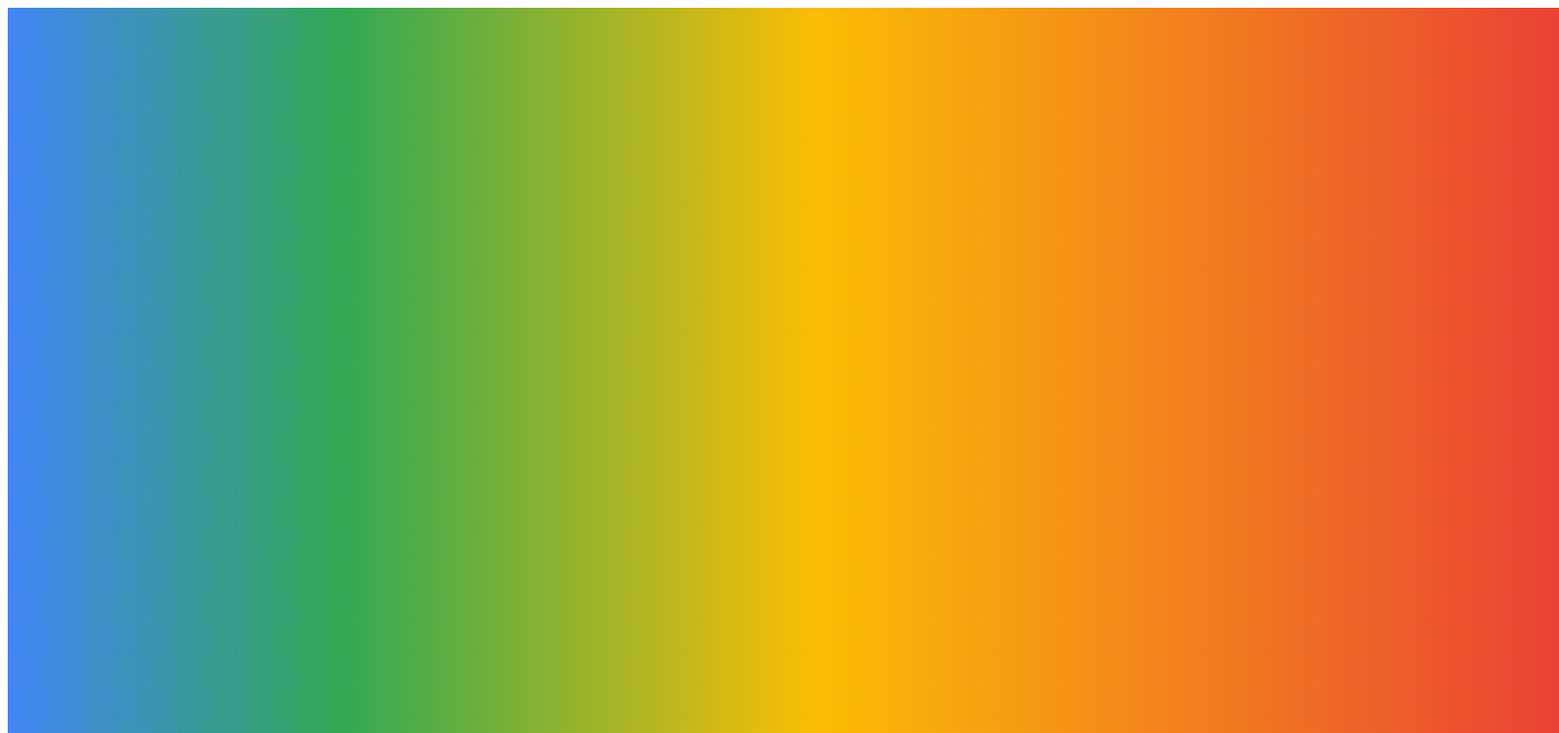
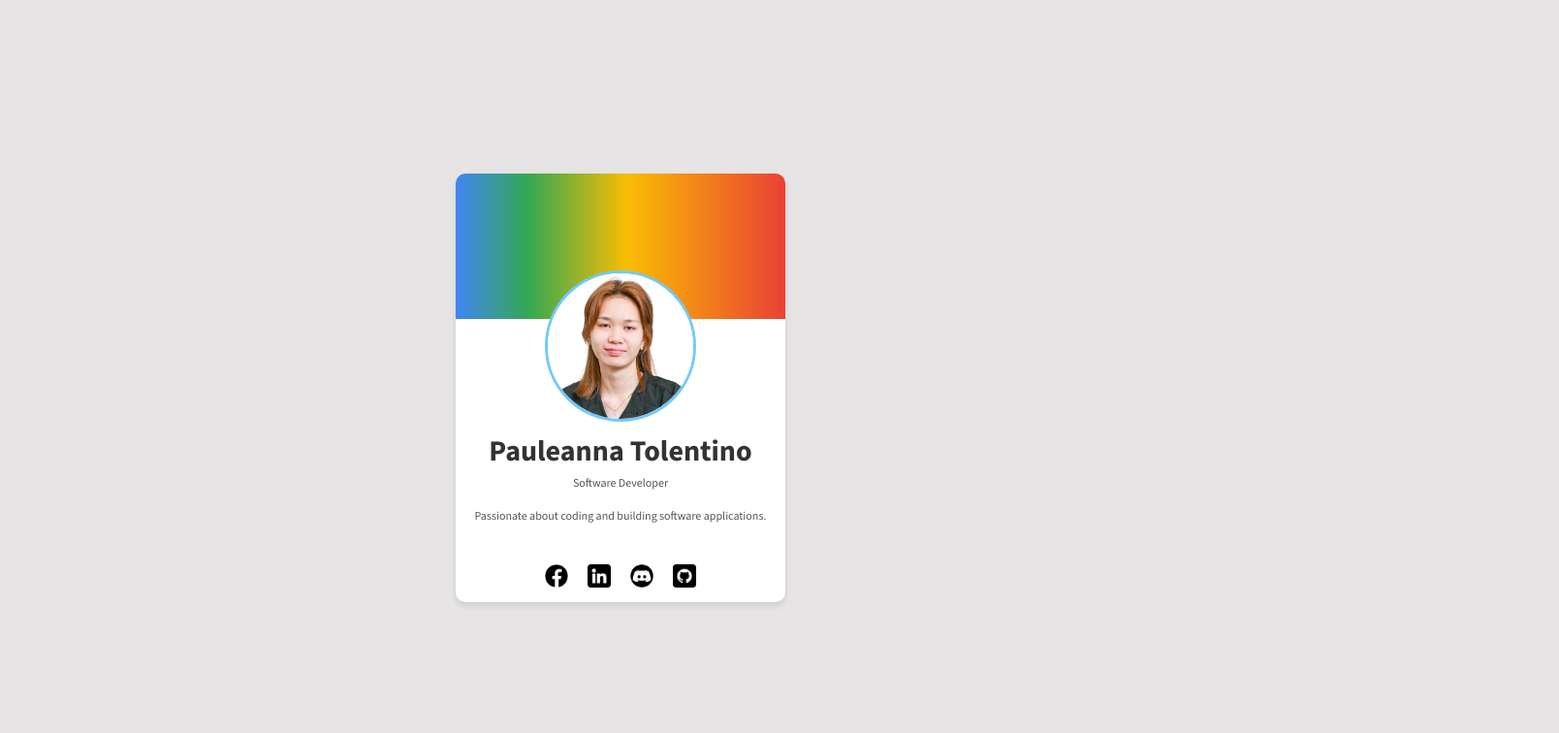
Before and after one commit to LuciTM/GDG-PUP-HTML-AND-CSS, a plain HTML site: page Assigments-Exercises/CSS-Assigments/CSS-3/CSS3.html in a window 1280 px wide. Shown: the top 756 px of the page at 97% size, 1608 px wide, since content can reach past the window. Drawn offline with nearby package versions, Linux system fonts and the light colour scheme.

Commit message:
Initial commit

```diff
--- a/Assigments-Exercises/CSS-Assigments/CSS-3/CSS3.css
+++ b/Assigments-Exercises/CSS-Assigments/CSS-3/CSS3.css
@@ -1,25 +1,103 @@
 /* body */
-
+body {
+    margin: 0;
+    font-family: 'Source Sans 3', sans-serif;
+    background-color: #d7d4d49c;
+    display: flex;
+    justify-content: center;
+    align-items: center;
+    height: 100vh;
+}
 /* profile-card */
+.profile-card {
+    border-radius: 10px;
+    overflow: hidden;
+    background-color: white;
+    box-shadow: 0 4px 6px rgba(0, 0, 0, 0.1);
+    text-align: center;
+}
 
 /* cover-photo img */
+.cover-photo img {
+    width: 100%;
+    height: 150px;
+    object-fit: cover;
+}
 
 /* profile-content */
+.profile-content {
+    padding: 20px;
+    position: relative;
+    margin-top: -75px; /* Adjusted for better alignment */
+}
 
 /* profile-picture */
+.profile-picture {
+    width: 150px;
+    height: 150px;
+    border: 3px solid #71c9ff;
+    border-radius: 50%;
+    margin: 0 auto;
+    overflow: hidden;
+    background-color: #ffffff;
+    position: relative;
+    z-index: 2;
+}
 
-/* profile-info h2*/
+.profile-picture img {
+    width: 100%;
+    height: 100%;
+    object-fit: cover;
+}
 
-/* profile-info title*/
+/* profile-info h2 */
+.profile-info h2 {
+    margin: 10px 0 5px;
+    font-size: 30px;
+    font-weight: bold;
+    color: #333333;
+}
 
-/* profile-info bio*/
+/* profile-info title */
+.profile-info .title {
+    font-size: 12px;
+    color: #555555;
+    margin: 5px 0;
+}
 
-/* title */
+/* profile-info bio */
+.profile-info .bio {
+    font-size: 12px;
+    color: #555555;
+    margin-top: 18px;
+}
 
-/* bio */
-
+.social {
+    margin-top: 10px;
+    margin-bottom: 10px;
+}
 /* social ul */
+.social ul {
+    display: flex; /* Corrected */
+    justify-content: center;
+    padding: 0;
+    margin: 0;
+    list-style: none;
+    gap: 20px; /* Corrected */
+}
 
 /* social a */
+.social ul li a {
+    display: inline-block;
+}
 
 /* social img */
+.social ul li a img {
+    width: 24px;
+    height: 24px;
+    transition: transform 0.2s ease-in-out;
+}
+
+.social ul li a img:hover {
+    transform: scale(1.1);
+}
--- a/Assigments-Exercises/CSS-Assigments/CSS-3/CSS3.html
+++ b/Assigments-Exercises/CSS-Assigments/CSS-3/CSS3.html
@@ -16,20 +16,20 @@
         </div>
         <div class="profile-content">
             <div class="profile-picture">
-                <img src="./images/sparky-profile.png" alt="Profile Picture">
+                <img src="./images/real-photo.png" alt="Profile Picture">
             </div>
             <div class="profile-info">
-                <h2>Sparky</h2>
-                <p class="title">Web Developer</p>
-                <p class="bio">Passionate about coding and building web applications.</p>
+                <h2>Pauleanna Tolentino</h2>
+                <p class="title">Software Developer</p>
+                <p class="bio">Passionate about coding and building software applications.</p>
             </div>
         </div>
         <div class="social">
             <ul>
-                <li><a href="https://facebook.com" target="_blank"><img src="images/facebook.png" alt="Facebook"></a></li>
-                <li><a href="https://linkedin.com" target="_blank"><img src="images/linkedin.png" alt="LinkedIn"></a></li>
-                <li><a href="https://discord.com" target="_blank"><img src="images/discord (1).png" alt="Discord"></a></li>
-                <li><a href="https://github.com" target="_blank"><img src="images/github.png" alt="GitHub"></a></li>
+                <li><a href="https://www.facebook.com/plnn.tlntn/" target="_blank"><img src="images/facebook.png" alt="Facebook"></a></li>
+                <li><a href="https://www.linkedin.com/in/pauleanna-tolentino-a76103315/" target="_blank"><img src="images/linkedin.png" alt="LinkedIn"></a></li>
+                <li><a href="https://discord.com/users/luci#4349" target="_blank"><img src="images/discord (1).png" alt="Discord"></a></li>
+                <li><a href="https://github.com/LuciTM" target="_blank"><img src="images/github.png" alt="GitHub"></a></li>
             </ul>
         </div>
     </div>
--- a/Assigments-Exercises/CSS-Assigments/CSS-4/CSS4.css
+++ b/Assigments-Exercises/CSS-Assigments/CSS-4/CSS4.css
@@ -1,23 +1,77 @@
-@import url('https://fonts.googleapis.com/css2?family=Bebas+Neue&family=Montserrat:ital,wght@0,100..900;1,100..900&display=swap');
-
-
 body {
     margin: 0;
-    padding: 0;
-    border: 0;
-
+    font-family: 'Montserrat', sans-serif;
+    background-color: #000000;
+    color: #f1f1f1;
+    text-align: center;
+    display: flex;
+    flex-direction: column;
+    justify-content: center;
+    align-items: center;
+    height: 100vh;
   }
 
-/* h1 */
+  h1 {
+    font-family: 'Bebas Neue', sans-serif;
+    font-size: 3em;
+    margin-top: 20px;
+  }
 
-/* #subtitle */
+  #subtitle {
+    font-size: 1.2em;
+    font-weight: 400;
+    margin-bottom: 40px;
+  }
 
-/* .flexboxContainer */
+  .flexboxContainer {
+    display: flex;
+    flex-direction: row;
+    justify-content: center;
+    align-items: center;
+    gap: 5%;
+    width: 100%;
+    height: 500px;
+    padding: 0 10%;
+  }
 
-/*.flexboxContainer > div */
+  .flexboxContainer > div {
+    width: 20%;
+    height: 60%;
+    background-image: linear-gradient(to right, rgba(12, 62, 224, 0), rgb(150, 105, 47));
+    display: flex;
+    flex-direction: column;
+    align-items: center;
+    justify-content: center;
+    gap: 15px;
+    padding: 20px;
+    border-radius: 40px;
+    transition: all 0.3s ease-in-out;
+    cursor: pointer;
+  }
 
-/* a */
+  .flexboxContainer > div:hover {
+    background-color: #282828;
+    box-shadow: 0 8px 15px rgba(255, 255, 255, 0.3);
+    transform: scale(1.05);
+  }
 
-/* img */
+  .flexboxContainer a {
+    text-decoration: none;
+    color: #ffffff;
+    text-align: center;
+    font-size: 1em;
+  }
 
-/* .flexboxContainer > div:hover */
+  .flexboxContainer img {
+    width: 80%;
+    height: auto;
+    border-radius: 5px;
+  }
+
+  .flexboxContainer p {
+    font-family: 'Montserrat', sans-serif;
+    font-weight: 600;
+    font-size: 1em;
+    margin: 0;
+    padding: 0;
+  }
```
Also changed, not shown: Assigments-Exercises/CSS-Assigments/CSS-3/images/real-photo.png (added), Assigments-Exercises/CSS-Assigments/CSS-3/images/sparky-profile.png (deleted). Lines whose indentation alone changed are shown as unchanged.
